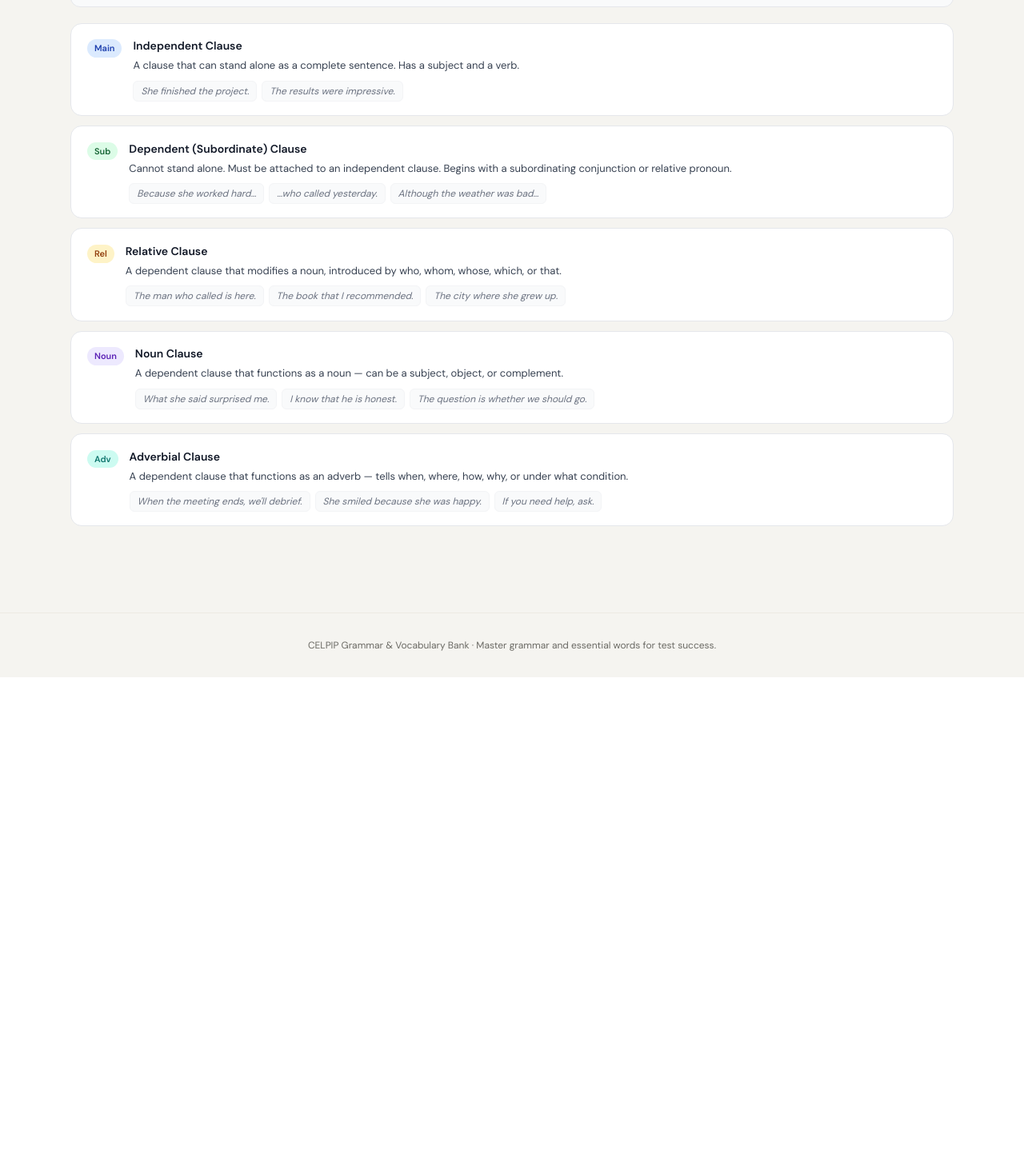
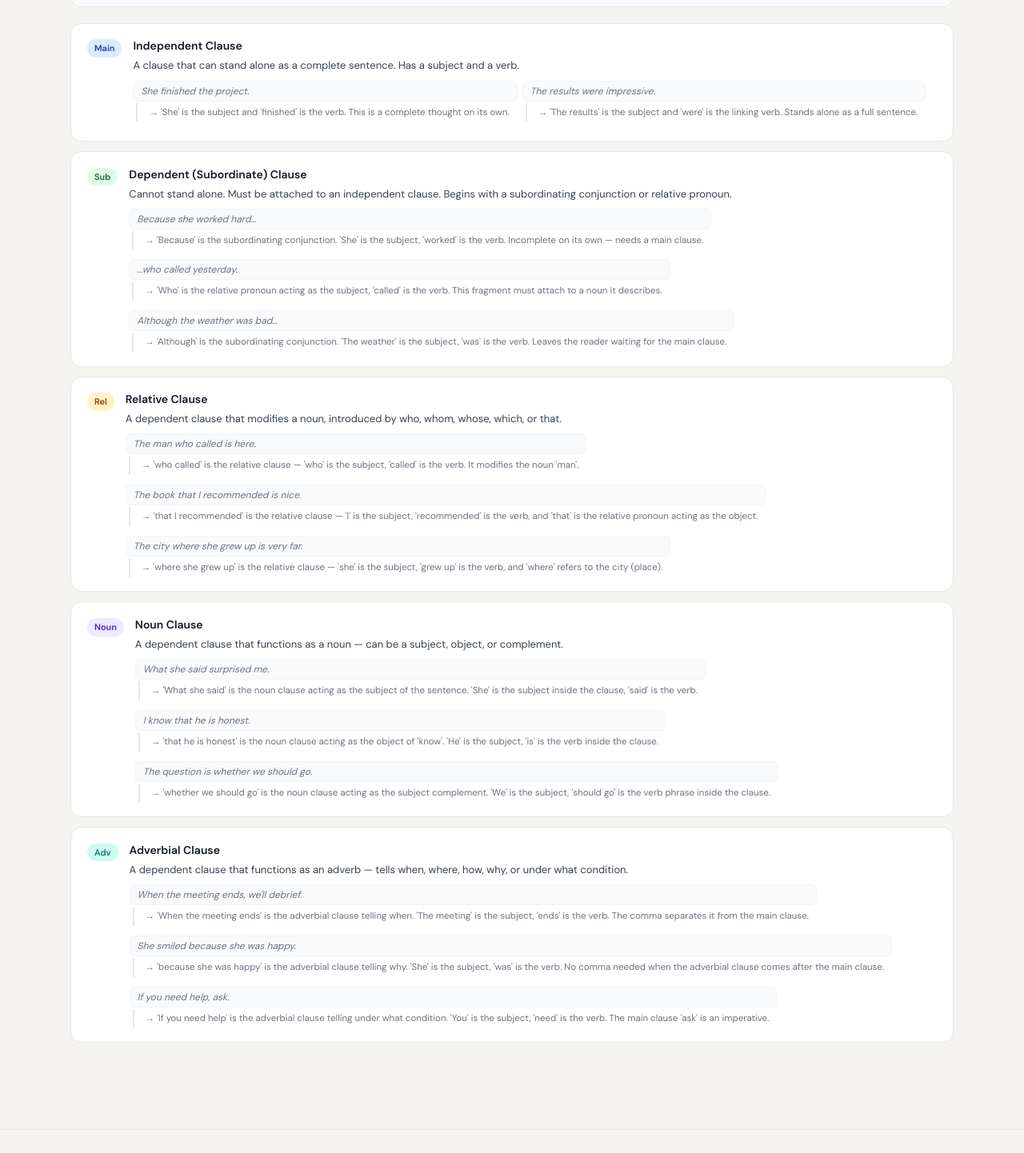
Before and after one commit to sudi-p/sudippaudel, a Next.js app: page /celpip/grammar in a window 1280 px wide. Shown: the part 3488-4930 px from the top of the page at 80% size. Before the commit the page ends 4335 px from the top, so only its background shows below. Built offline with nearby package versions, Linux system fonts and the light colour scheme.

Commit message:
comments added

```diff
--- a/src/app/celpip/grammar/data.tsx
+++ b/src/app/celpip/grammar/data.tsx
@@ -808,6 +808,10 @@ export const CONJ_GROUPS = [
     color: "#166534",
     bg: "#dcfce7",
     border: "#86efac",
+    comments: [
+      "If a subordinate clause comes first → use a comma : Before you sleep, do your homework.",
+      "If it comes second → usually no comma: Do your homework before you sleep.",
+    ],
     intro:
       "Introduce a dependent (subordinate) clause and connect it to an independent clause. They show relationships like time, cause, condition, and contrast.",
     items: [
@@ -923,7 +927,7 @@ export const CONJ_GROUPS = [
           "She prefers tea, whereas he drinks coffee.",
           "Toronto is large, while Banff is small.",
         ],
-        tip: "'Whereas' is more formal. Both highlight a direct contrast.",
+        tip: "'Whereas' is more formal. Both highlight a direct contrast. When whereas / while = contrast between two ideas → comma before it When while = time → no comma",
       },
     ],
   },
@@ -968,7 +972,7 @@ export const CONJ_GROUPS = [
         meaning: "Emphasizes that two things are true.",
         examples: [
           "She is not only smart but also kind.",
-          "He not only passed but also scored highest.",
+          "Not only did she win, but she also broke the record",
         ],
         tip: "When 'not only' starts a sentence, invert the subject and verb: Not only did she win, but she also broke the record.",
       },
@@ -1016,6 +1020,9 @@ export const CONJ_GROUPS = [
     color: "#5b21b6",
     bg: "#ede9fe",
     border: "#c4b5fd",
+    comments: [
+      "Therefore and Consequently are interchangeable, but 'therefore' is more common in everyday and academic English, while 'consequently' is slightly more formal and emphasizes the resulting effect.",
+    ],
     intro:
       "Act like conjunctions but are actually adverbs. They connect two independent clauses and must be preceded by a semicolon (or period) and followed by a comma.",
     items: [
@@ -1558,7 +1565,18 @@ export const CLAUSE_TYPES = [
     badgeBg: "#dbeafe",
     definition:
       "A clause that can stand alone as a complete sentence. Has a subject and a verb.",
-    examples: ["She finished the project.", "The results were impressive."],
+    examples: [
+      {
+        text: "She finished the project.",
+        explanation:
+          "'She' is the subject and 'finished' is the verb. This is a complete thought on its own.",
+      },
+      {
+        text: "The results were impressive.",
+        explanation:
+          "'The results' is the subject and 'were' is the linking verb. Stands alone as a full sentence.",
+      },
+    ],
   },
   {
     name: "Dependent (Subordinate) Clause",
@@ -1568,9 +1586,21 @@ export const CLAUSE_TYPES = [
     definition:
       "Cannot stand alone. Must be attached to an independent clause. Begins with a subordinating conjunction or relative pronoun.",
     examples: [
-      "Because she worked hard…",
-      "…who called yesterday.",
-      "Although the weather was bad…",
+      {
+        text: "Because she worked hard…",
+        explanation:
+          "'Because' is the subordinating conjunction. 'She' is the subject, 'worked' is the verb. Incomplete on its own — needs a main clause.",
+      },
+      {
+        text: "…who called yesterday.",
+        explanation:
+          "'Who' is the relative pronoun acting as the subject, 'called' is the verb. This fragment must attach to a noun it describes.",
+      },
+      {
+        text: "Although the weather was bad…",
+        explanation:
+          "'Although' is the subordinating conjunction. 'The weather' is the subject, 'was' is the verb. Leaves the reader waiting for the main clause.",
+      },
     ],
   },
   {
@@ -1581,9 +1611,21 @@ export const CLAUSE_TYPES = [
     definition:
       "A dependent clause that modifies a noun, introduced by who, whom, whose, which, or that.",
     examples: [
-      "The man who called is here.",
-      "The book that I recommended.",
-      "The city where she grew up.",
+      {
+        text: "The man who called is here.",
+        explanation:
+          "'who called' is the relative clause — 'who' is the subject, 'called' is the verb. It modifies the noun 'man'.",
+      },
+      {
+        text: "The book that I recommended is nice.",
+        explanation:
+          "'that I recommended' is the relative clause — 'I' is the subject, 'recommended' is the verb, and 'that' is the relative pronoun acting as the object.",
+      },
+      {
+        text: "The city where she grew up is very far.",
+        explanation:
+          "'where she grew up' is the relative clause — 'she' is the subject, 'grew up' is the verb, and 'where' refers to the city (place).",
+      },
     ],
   },
   {
@@ -1594,9 +1636,21 @@ export const CLAUSE_TYPES = [
     definition:
       "A dependent clause that functions as a noun — can be a subject, object, or complement.",
     examples: [
-      "What she said surprised me.",
-      "I know that he is honest.",
-      "The question is whether we should go.",
+      {
+        text: "What she said surprised me.",
+        explanation:
+          "'What she said' is the noun clause acting as the subject of the sentence. 'She' is the subject inside the clause, 'said' is the verb.",
+      },
+      {
+        text: "I know that he is honest.",
+        explanation:
+          "'that he is honest' is the noun clause acting as the object of 'know'. 'He' is the subject, 'is' is the verb inside the clause.",
+      },
+      {
+        text: "The question is whether we should go.",
+        explanation:
+          "'whether we should go' is the noun clause acting as the subject complement. 'We' is the subject, 'should go' is the verb phrase inside the clause.",
+      },
     ],
   },
   {
@@ -1607,9 +1661,21 @@ export const CLAUSE_TYPES = [
     definition:
       "A dependent clause that functions as an adverb — tells when, where, how, why, or under what condition.",
     examples: [
-      "When the meeting ends, we'll debrief.",
-      "She smiled because she was happy.",
-      "If you need help, ask.",
+      {
+        text: "When the meeting ends, we'll debrief.",
+        explanation:
+          "'When the meeting ends' is the adverbial clause telling when. 'The meeting' is the subject, 'ends' is the verb. The comma separates it from the main clause.",
+      },
+      {
+        text: "She smiled because she was happy.",
+        explanation:
+          "'because she was happy' is the adverbial clause telling why. 'She' is the subject, 'was' is the verb. No comma needed when the adverbial clause comes after the main clause.",
+      },
+      {
+        text: "If you need help, ask.",
+        explanation:
+          "'If you need help' is the adverbial clause telling under what condition. 'You' is the subject, 'need' is the verb. The main clause 'ask' is an imperative.",
+      },
     ],
   },
 ];
--- a/src/app/celpip/grammar/page.tsx
+++ b/src/app/celpip/grammar/page.tsx
@@ -346,6 +346,9 @@ export default function CelpipVocabPage() {
       .ss-clause-def { font-size: 13px; color: #374151; line-height: 1.55; margin-bottom: 8px; }
       .ss-clause-exs { display: flex; flex-wrap: wrap; gap: 6px; }
       .ss-clause-ex { font-size: 12px; color: #6b7280; font-style: italic; background: #f9fafb; border-radius: 6px; padding: 3px 9px; border: 1px solid #f3f4f6; }
+      .ss-clause-ex-block { display: flex; flex-direction: column; gap: 2px; margin-bottom: 6px; }
+.ss-clause-ex-block:last-child { margin-bottom: 0; }
+.ss-clause-ex-explanation { font-size: 11.5px; color: #6b7280; line-height: 1.55; padding: 3px 10px 3px 14px; border-left: 2px solid #e5e7eb; margin-left: 4px; }
       .ss-clause-intro { background: #f9fafb; border: 1px solid #e5e7eb; border-radius: 12px; padding: 1.1rem 1.25rem; margin-bottom: 1.25rem; }
 .ss-clause-intro-grid { display: grid; grid-template-columns: repeat(auto-fill, minmax(220px, 1fr)); gap: 0.9rem; }
 .ss-clause-intro-item { display: flex; align-items: flex-start; gap: 10px; }
@@ -470,8 +473,17 @@ export default function CelpipVocabPage() {
           <div class="ss-clause-name">${c.name}</div>
           <div class="ss-clause-def">${c.definition}</div>
           <div class="ss-clause-exs">
-            ${c.examples.map((e) => `<span class="ss-clause-ex">${e}</span>`).join("")}
-          </div>
+  ${c.examples
+    .map(
+      (e) => `
+    <div class="ss-clause-ex-block">
+      <span class="ss-clause-ex">${e.text}</span>
+      ${e.explanation ? `<span class="ss-clause-ex-explanation">→ ${e.explanation}</span>` : ""}
+    </div>
+  `,
+    )
+    .join("")}
+</div>
         </div>
       </div>
     `,
```
